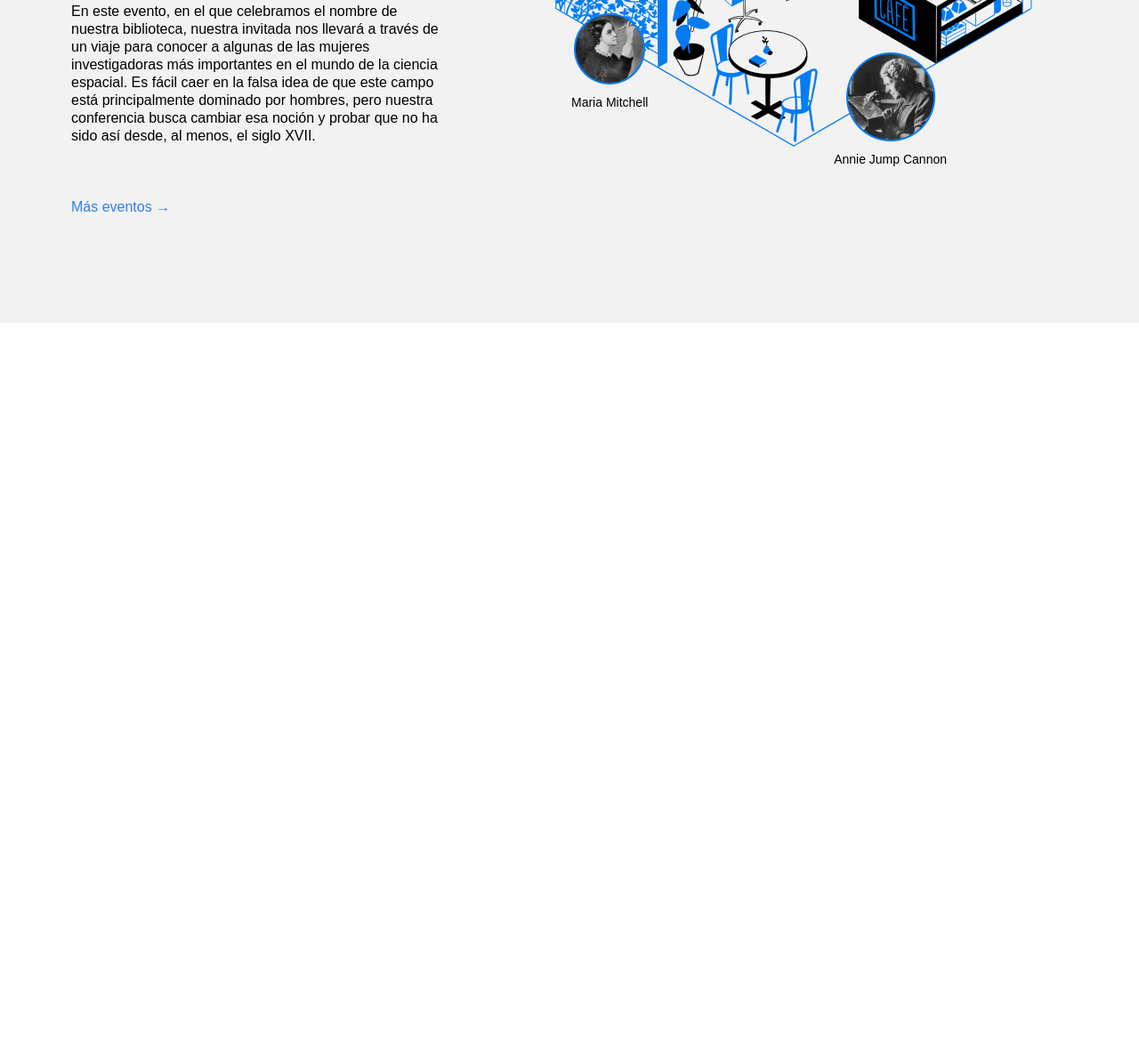
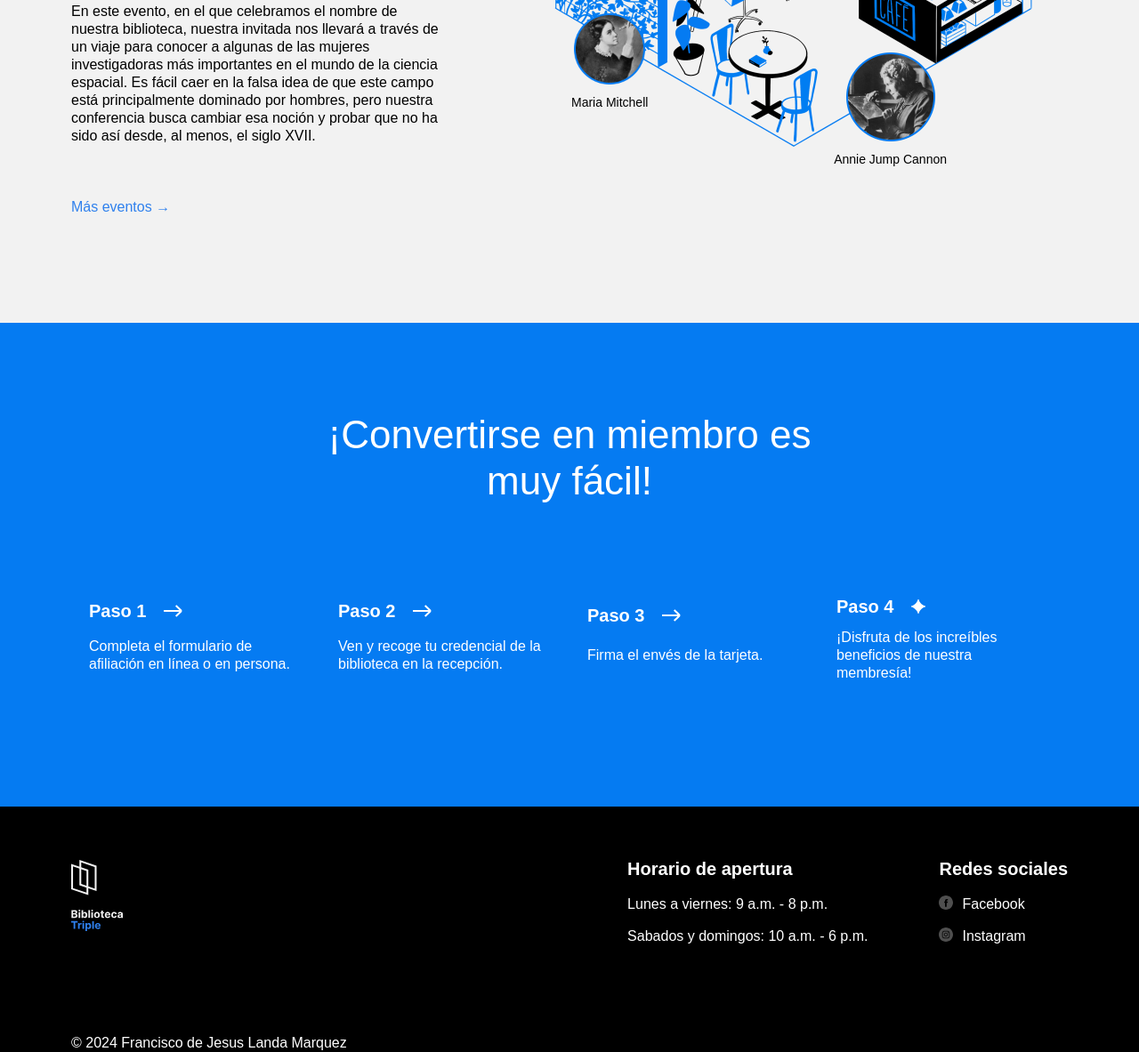
Before and after one commit to AlphaFranck/web_project_library, a plain HTML site: page index.html in a window 1280 px wide. Shown: the part 2575-3758 px from the top of the page at 89% size. Before the commit the page ends 2938 px from the top, so only its background shows below. Drawn offline with Linux system fonts and the light colour scheme.

Commit message:
proyecto1pt1

```diff
--- a/index.html
+++ b/index.html
@@ -28,10 +28,10 @@
               <a class="nav__link" href="#events">Eventos</a>
             </li>
             <li>
-              <a class="nav__link" href="#">Conviértete en miembro</a>
+              <a class="nav__link" href="#membership">Conviértete en miembro</a>
             </li>
             <li>
-              <a class="nav__link" href="#">Contactos</a>
+              <a class="nav__link" href="#footer">Contactos</a>
             </li>
           </ul>
         </nav>
@@ -232,7 +232,108 @@
             </div>
           </div>
         </section>
+        <section class="membership" id="membership">
+          <h2 class="membership__title">
+            ¡Convertirse en miembro es muy fácil!
+          </h2>
+          <ul class="membership__steps">
+            <li class="step">
+              <h3 class="step__title">
+                Paso 1
+                <img
+                  src="./images/icon_step_forward.svg"
+                  alt="icon forward"
+                  class="step__icon"
+                />
+              </h3>
+              <p class="step__description">
+                Completa el formulario de afiliación en línea o en persona.
+              </p>
+            </li>
+            <li class="step">
+              <h3 class="step__title">
+                Paso 2
+                <img
+                  src="./images/icon_step_forward.svg"
+                  alt="icon forward"
+                  class="step__icon"
+                />
+              </h3>
+              <p class="step__description">
+                Ven y recoge tu credencial de la biblioteca en la recepción.
+              </p>
+            </li>
+            <li class="step">
+              <h3 class="step__title">
+                Paso 3
+                <img
+                  src="./images/icon_step_forward.svg"
+                  alt="icon forward"
+                  class="step__icon"
+                />
+              </h3>
+              <p class="step__description">Firma el envés de la tarjeta.</p>
+            </li>
+            <li class="step">
+              <h3 class="step__title">
+                Paso 4
+                <img
+                  src="./images/icon_step_finish.svg"
+                  alt="icon finish"
+                  class="step__icon"
+                />
+              </h3>
+              <p class="step__description">
+                ¡Disfruta de los increíbles beneficios de nuestra membresía!
+              </p>
+            </li>
+          </ul>
+        </section>
       </main>
+      <footer class="footer" id="footer">
+        <section class="footer__columns">
+          <div class="footer__column">
+            <img
+              src="/web_project_library/images/logo_white.svg"
+              alt="Logo del pie de pagina"
+              class="footer__logo"
+            />
+          </div>
+          <div class="footer__column footer__column_content_hours">
+            <h2 class="footer__column-heading">Horario de apertura</h2>
+            <ul class="footer__list">
+              <li class="footer__list-item">
+                Lunes a viernes: 9 a.m. - 8 p.m.
+              </li>
+              <li class="footer__list-item">
+                Sabados y domingos: 10 a.m. - 6 p.m.
+              </li>
+            </ul>
+          </div>
+          <div class="footer__column footer__column_content_social">
+            <h2 class="footer__column-heading">Redes sociales</h2>
+            <ul class="footer__list">
+              <li class="footer__list-item">
+                <img
+                  src="/web_project_library/images/facebook_white.svg"
+                  alt="Logo de facebook"
+                  class="footer__social-icon"
+                />
+                <a class="footer__column-link" href="#">Facebook</a>
+              </li>
+              <li class="footer__list-item">
+                <img
+                  src="/web_project_library/images/instagram_white.svg"
+                  alt="Logo de instagram"
+                  class="footer__social-icon"
+                />
+                <a class="footer__column-link" href="#">Instagram</a>
+              </li>
+            </ul>
+          </div>
+        </section>
+        <p class="footer__copyright">© 2024 Francisco de Jesus Landa Marquez</p>
+      </footer>
     </div>
   </body>
 </html>
--- a/styles/style.css
+++ b/styles/style.css
@@ -290,3 +290,117 @@
   font-size: 14px;
   margin: 0;
 }
+
+.membership {
+  padding: 100px 0 140px;
+  background-color: #057bf2;
+  color: #ffffff;
+}
+
+.membership__title {
+  max-width: 574px;
+  margin: 0 auto;
+  text-align: center;
+  font-size: 44px;
+  font-weight: 500;
+  line-height: 52px;
+}
+
+.membership__steps {
+  display: flex;
+  flex-direction: row;
+  justify-content: center;
+  gap: 40px;
+  list-style-type: none;
+  padding: 0px;
+  margin: 100px 0 0;
+}
+
+.step {
+  display: flex;
+  flex-basis: 240px;
+  flex-wrap: wrap;
+}
+
+.step__title {
+  margin: 0;
+  font-size: 20px;
+  line-height: 30px;
+  font-weight: 700;
+  display: flex;
+  align-items: center;
+}
+
+.step__icon {
+  margin-left: 20px;
+}
+
+.step__description {
+  margin: 10px 0 0;
+}
+
+.footer {
+  background-color: #000000;
+  color: #ffffff;
+}
+
+.footer__columns {
+  padding: 60px 80px 0px 80px;
+  display: flex;
+}
+
+.footer__column_content_hours {
+  list-style-type: none;
+  margin-left: auto;
+}
+
+.footer__column_content_social {
+  display: flex;
+  flex-direction: column;
+  margin-left: 80px;
+}
+
+.footer__logo {
+  display: flex;
+  flex-direction: column;
+  max-height: 80px;
+  width: 58px;
+}
+
+.footer__column-heading {
+  font-size: 20px;
+  padding-bottom: 20px;
+  margin: 0;
+}
+
+.footer__list {
+  /* El siguiente código elimina los estilos predeterminados del navegador para las listas */
+  list-style-type: none;
+  padding: 0;
+  margin: 0;
+  display: flex;
+  flex-direction: column;
+  justify-content: space-between;
+  gap: 16px;
+}
+
+.footer__list-item {
+  display: flex;
+  gap: 10px;
+}
+
+.footer__column-link {
+  color: white;
+  text-decoration: none;
+}
+
+.footer__social-icon {
+  height: 16px;
+  width: 16px;
+}
+
+.footer__copyright {
+  margin-top: 100px;
+  margin-bottom: 0px;
+  padding-left: 80px;
+}
```
